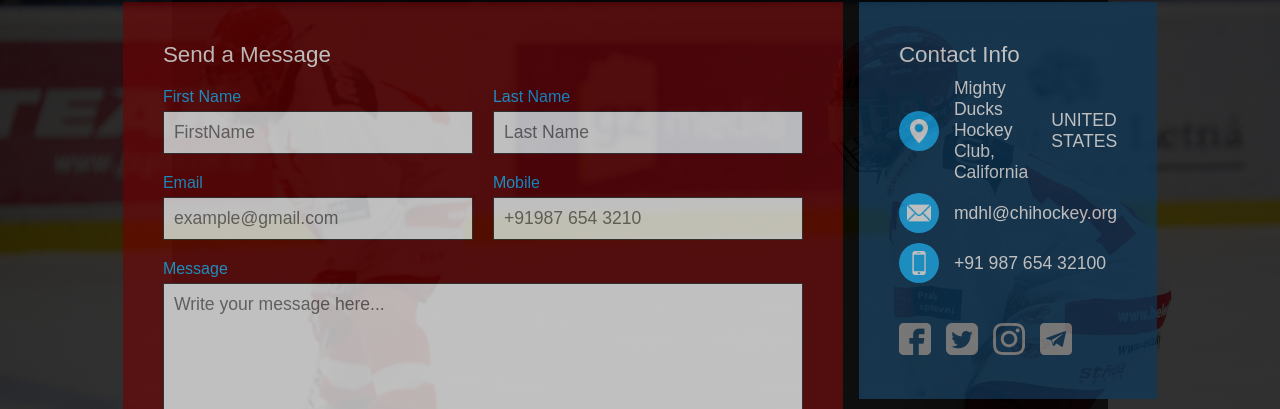
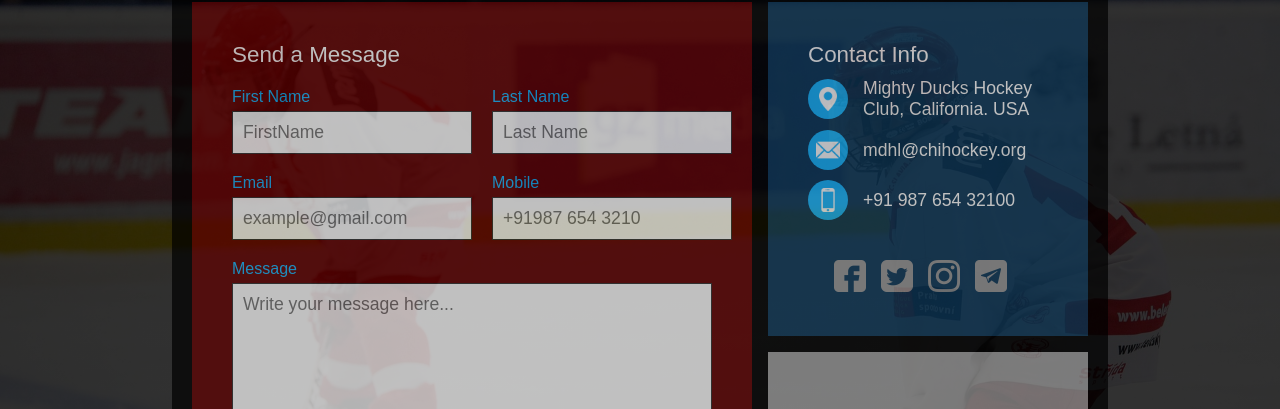
Before and after one commit to nahuelex2/MDHL-Medina_Nahuel, a plain HTML site: page contact.html in a window 1280 px wide. Shown: the part 158-567 px from the top of the page. Drawn offline with Linux system fonts and the light colour scheme; grey boxes are pictures that could not be loaded.

Commit message:
cambiando detalles

```diff
--- a/assets/styles/contact.css
+++ b/assets/styles/contact.css
@@ -40,7 +40,7 @@
 }
 
 .box {
-    position: relative;
+    /* position: relative; */
     display: flex;
     flex-direction: row;
     justify-content: center;
@@ -81,7 +81,7 @@
 
 .formBox {
     position: relative;
-    width: 40rem;
+    width: 30rem;
 }
 
 .formBox .row50 {
@@ -184,6 +184,7 @@
 .sci {
     margin-top: 40px;
     display: flex;
+    justify-content: center;
 }
 
 .sci li {
@@ -204,6 +205,7 @@
 
 .map {
     padding: 0;
+    height: 100%;
 }
 
 .map iframe {
--- a/contact.html
+++ b/contact.html
@@ -87,8 +87,8 @@
                     <div class="infoBox">
                         <div>
                             <span> <img src="./assets/img/location.png" alt=""></span>
-                            <p>Mighty Ducks Hockey Club, California</p>
-                            <p>UNITED STATES</p>
+                            <p>Mighty Ducks Hockey Club, California. USA</p>
+
                         </div>
 
 
```
